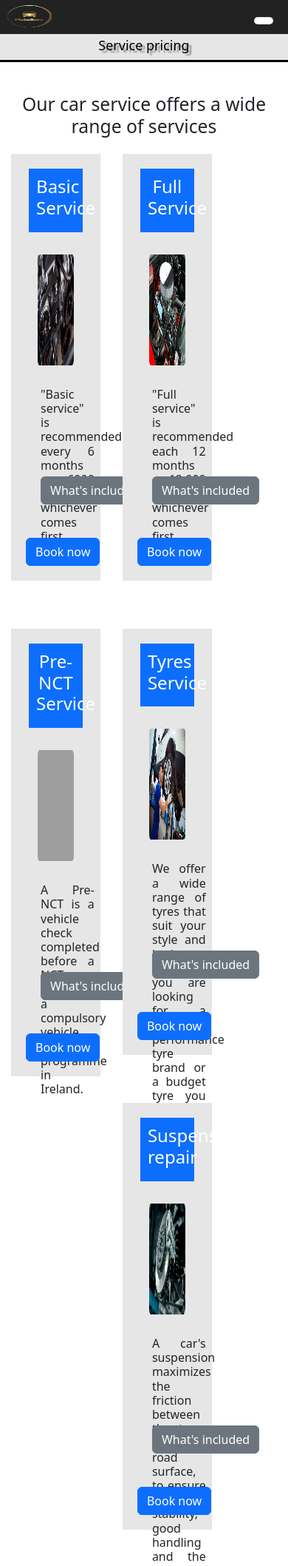
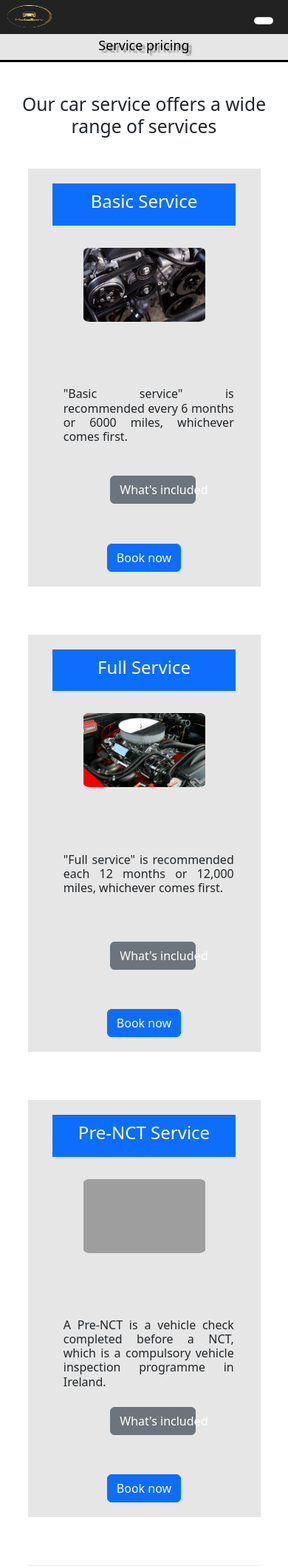
Before and after one commit to IonGorincioi/bestmotoserv, a Flask app: page /services in a window 390 px wide. Shown: the top 2117 px of the page at 74% size. Run offline with Flask 2, Linux system fonts and the light colour scheme; some libraries are stand-ins or nearby versions; grey boxes are pictures that could not be loaded.

Commit message:
responsive

```diff
--- a/static/css/about_style.css
+++ b/static/css/about_style.css
@@ -55,12 +55,10 @@ img {
 
 @media screen and (max-width: 1300px) {
   .aboutContent {
-    /* border: 2px solid blue; */
     margin-top: 100px;
   }
 
   .aboutpage {
-    /* border: 2px solid black; */
     width: 70%;
     margin-top: 10px;
   }
@@ -90,7 +88,7 @@ img {
 
   .aboutAssideContent {
     width: 25%;
-    /* border: 2px solid blue; */
+
     margin-left: 50px;
     margin-top: 30px;
   }
@@ -101,7 +99,6 @@ img {
   }
 }
 
-/*   #####################################   */
 @media screen and (max-width: 1100px) {
   .aboutpage {
     margin-top: -50px;
@@ -113,7 +110,6 @@ img {
   }
 
   .aboutGIF {
-    /* border: 2px solid red; */
     padding-right: 5%;
     width: 45%;
     margin-left: 2%;
@@ -137,20 +133,17 @@ img {
   }
 }
 
-/* ######################################### */
-
-/*   #####################################   */
 @media screen and (max-width: 960px) {
   .aboutMainSection {
     text-align: center;
-    /* border: 2px solid green; */
+
     height: 300px;
     margin-top: -50px;
   }
 
   .aboutInfo {
     width: 90%;
-    /* border: 2px solid greenyellow; */
+
     margin-bottom: -60px;
     height: auto;
   }
@@ -160,7 +153,6 @@ img {
   }
 
   .aboutGIF {
-    /* border: 2px solid red; */
     padding-right: 5%;
     width: 100%;
     margin-left: 2%;
@@ -173,7 +165,7 @@ img {
 
   .aboutpage {
     display: flex;
-    /* border: 2px solid blue; */
+
     width: 98%;
     margin: 15px;
   }
@@ -187,15 +179,13 @@ img {
   }
 
   .aboutAssideContent {
-    display: block;
     width: 70%;
-    /* border: 2px solid blue; */
+
     margin-left: 15%;
     margin-top: 450px;
   }
 }
 
-/*  #######################################  */
 @media screen and (max-width: 640px) {
   .aboutInfo h4 {
     font-size: 16px;
--- a/static/css/base_style.css
+++ b/static/css/base_style.css
@@ -3,7 +3,6 @@
 * {
   margin: 0;
   box-sizing: border-box;
-  min-height: 100%;
 }
 
 .navbar-brand img {
@@ -83,7 +82,7 @@ ul.navigation li a:hover {
 /* *******  FOOTER STYLE ******* */
 footer {
   float: left;
-  position: static;
+  position: relative;
   width: 100%;
   height: auto;
   padding-top: 20px;
@@ -100,7 +99,6 @@ footer {
 
 @media screen and (max-width: 1300px) {
   .assideContent {
-    /* border: 2px solid blue; */
     width: 30%;
     margin: 10px 0px 30px 0px;
   }
@@ -133,18 +131,15 @@ footer {
   }
 
   footer {
-    position: relative;
+    /* position: relative; */
     padding-top: 10px;
     height: 40px;
     font-size: 12px;
   }
 }
 
-/*  */
-
 @media screen and (max-width: 960px) {
   .assideContent {
-    /* border: 2px solid pink; */
     width: 35%;
     margin-left: -70px;
     margin-top: -10px;
@@ -171,7 +166,6 @@ footer {
     padding: 15px 15px;
   }
 }
-/*  */
 
 @media screen and (max-width: 640px) {
   .assideContent {
--- a/static/css/home_style.css
+++ b/static/css/home_style.css
@@ -89,7 +89,6 @@
   }
 }
 
-/*   #####################################   */
 @media screen and (max-width: 960px) {
   .mainContent {
     margin-left: 75px;
@@ -117,7 +116,6 @@
   }
 }
 
-/*  #######################################  */
 @media screen and (max-width: 640px) {
   .homeMainSection {
     width: 100%;
--- a/static/css/login_style.css
+++ b/static/css/login_style.css
@@ -1,5 +1,5 @@
 .mainLoginSection {
-  border: 2px solid black;
+  /* border: 2px solid black; */
   margin: 5px;
   height: 660px;
 }
@@ -20,6 +20,43 @@
   background-color: #f2f2f2;
   width: 60%;
   padding: 50px 50px 0px 50px;
-  margin-left: 250px;
+  margin-left: 20%;
   height: 400px;
 }
+
+/* ################################################ */
+/* #########      RESPONSIVE STYLE     ############ */
+/* ################################################ */
+
+@media screen and (max-width: 1100px) {
+  .loginForm {
+    width: 80%;
+    padding: 50px 50px 0px 50px;
+    margin-left: 10%;
+    height: 400px;
+  }
+}
+
+@media screen and (max-width: 960px) {
+  .loginForm {
+    font-size: 14px;
+  }
+
+  .heading h3 {
+    font-size: medium;
+  }
+}
+
+@media screen and (max-width: 640px) {
+  .loginForm {
+    font-size: 12px;
+  }
+
+  .loginForm placeholder {
+    font-size: small;
+  }
+
+  .heading h3 {
+    font-size: small;
+  }
+}
--- a/static/css/services_style.css
+++ b/static/css/services_style.css
@@ -74,6 +74,70 @@
   text-align: center;
 }
 
-/* .Row {
-  display: flex;
-} */
+/* ################################################ */
+/* #########      RESPONSIVE STYLE     ############ */
+/* ################################################ */
+
+@media screen and (max-width: 1300px) {
+  .services {
+    width: 46%;
+  }
+
+  .serviceInfo {
+    margin-top: 50px;
+    padding: 3%;
+  }
+
+  .picture img {
+    height: 170px;
+    width: 100%;
+  }
+
+  .servicePageContent {
+    padding: 20px;
+    align-self: center;
+    height: 200px;
+  }
+
+  .btn-secondary {
+    width: 50%;
+    margin-left: 5%;
+  }
+}
+
+@media screen and (max-width: 960px) {
+  .services {
+    width: 90%;
+    margin-left: 5%;
+  }
+
+  .serviceText h6 {
+    font-size: larger;
+  }
+
+  .serviceInfo {
+    padding: 3%;
+    margin-top: 120px;
+  }
+
+  .picture img {
+    height: 250px;
+    width: 100%;
+  }
+}
+
+@media screen and (max-width: 640px) {
+  .serviceText h6 {
+    font-size: medium;
+  }
+
+  .serviceInfo {
+    padding: 3%;
+    margin-top: -20px;
+  }
+
+  .picture img {
+    height: 100px;
+    width: 100%;
+  }
+}
--- a/templates/services.html
+++ b/templates/services.html
@@ -13,7 +13,7 @@
 <div class="headingInfo">
 <h2>Our car service offers a wide range of services </h2>
 </div>
-<div>
+<div class="servicePageContent">
   <!-- <div class="Row"> -->
 
     <!-- #################################### -->
```
Also changed, not shown: static/css/contacts_style.css (+71 -0 lines), static/css/register_style.css (+78 -3 lines).
